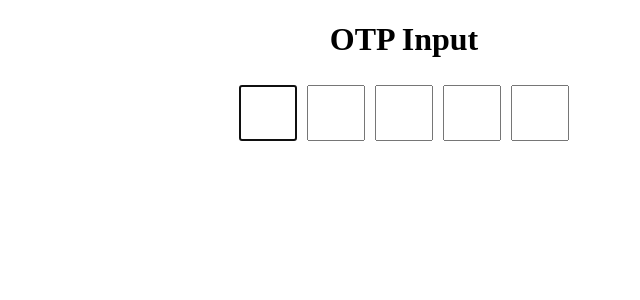
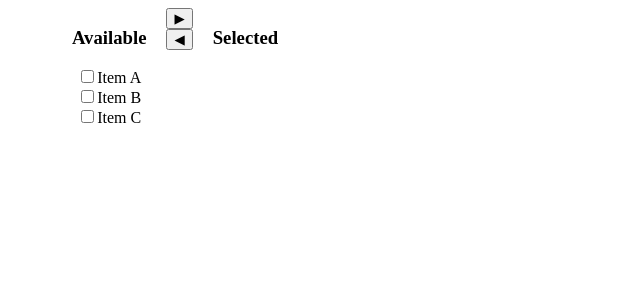
Before and after one commit to Bhupesh-aher/Frontend-machine-coding-round, a React (Vite) app: page / in a window 1280 px wide. Shown: the top 300 px of the page, without its empty margins (236-876 px from the left). Built offline with nearby package versions, Linux system fonts and the light colour scheme.

Commit message:
Transfer list

```diff
--- a/src/App.jsx
+++ b/src/App.jsx
@@ -1,16 +1,15 @@
 import React from 'react';
 import './index.css';
-import InputOTP from './OTP Input/InputOTP';
+import TransferList from './Transfer List/TransferList';
 
 
 
 
 function App() {
 
-
     return (
       <div className='app'>
-        <InputOTP/>
+        <TransferList/>
       </div>
     )
 }
--- /dev/null
+++ b/src/Transfer List/TransferList.jsx
@@ -0,0 +1,80 @@
+import React, { useState } from 'react'
+import "./style.css"
+
+
+const TransferList = () => {
+
+    const [availableItems, setAvailableItems] = useState(["Item A", "Item B", "Item C"]);
+    const [selectedItems, setSelectedItems] = useState([]);
+    const [checked, setChecked] = useState({});
+
+    const handleCheck = (item) => {
+        setChecked((prev) => ({...prev, [item]: !prev.item}))
+    }
+
+    const moveToSelected = () => {
+        const toMove = availableItems.filter((item) => checked[item]);
+        setSelectedItems((prev) => [...prev, ...toMove]);
+        setAvailableItems((prev) => prev.filter((item) => !checked[item]));
+        resetChecked(toMove);
+    }
+
+    const moveToAvailable = () => {
+        const toMove = selectedItems.filter((item) => checked[item]);
+        setAvailableItems((prev) => [...prev, toMove]);
+        setSelectedItems((prev) => prev.filter((item) => !checked[item]));
+        resetChecked(toMove)
+    }
+
+    const resetChecked = (items) => {
+        setChecked((prev) => {
+            const newChecked = {...prev};
+
+            items.forEach((item) => {
+                delete newChecked[item];
+            })
+
+            return newChecked;
+        })
+
+    }
+
+    return (
+        <div className='container'>
+            <div>
+                <h3>Available</h3>
+                {
+                    availableItems.map((item) => (
+                        <div key={item}>
+                            <label>
+                                <input type="checkbox" checked={checked[item] || false} onChange={() => handleCheck(item)}/>
+                                {item}
+                            </label>
+                        </div>
+                    ))}
+            </div>
+
+            <div>
+                <button onClick={moveToSelected}> ▶</button>
+                <br/>
+                <button onClick={moveToAvailable}>◀</button>
+            </div>
+
+            <div>
+                <h3>Selected</h3>
+                {
+                    selectedItems.map((item) => (
+                        <div key={item}>
+                            <label>
+                                <input type="checkbox" checked={checked[item] || false} onChange={() => handleCheck(item)}/>
+                                {item}
+                            </label>
+                        </div>
+                    ))
+                }
+            </div>
+        </div>
+    )
+}
+
+export default TransferList
--- /dev/null
+++ b/src/Transfer List/style.css
@@ -0,0 +1,5 @@
+.container{
+    margin-left: 300px;
+    display: flex;
+    gap: 20px;
+}
```
Also changed, not shown: src/Nested Checkboxes/CheckBox.jsx (renamed from src/Checkboxes/CheckBox.jsx), src/Nested Checkboxes/style.css (renamed from src/Checkboxes/style.css).
